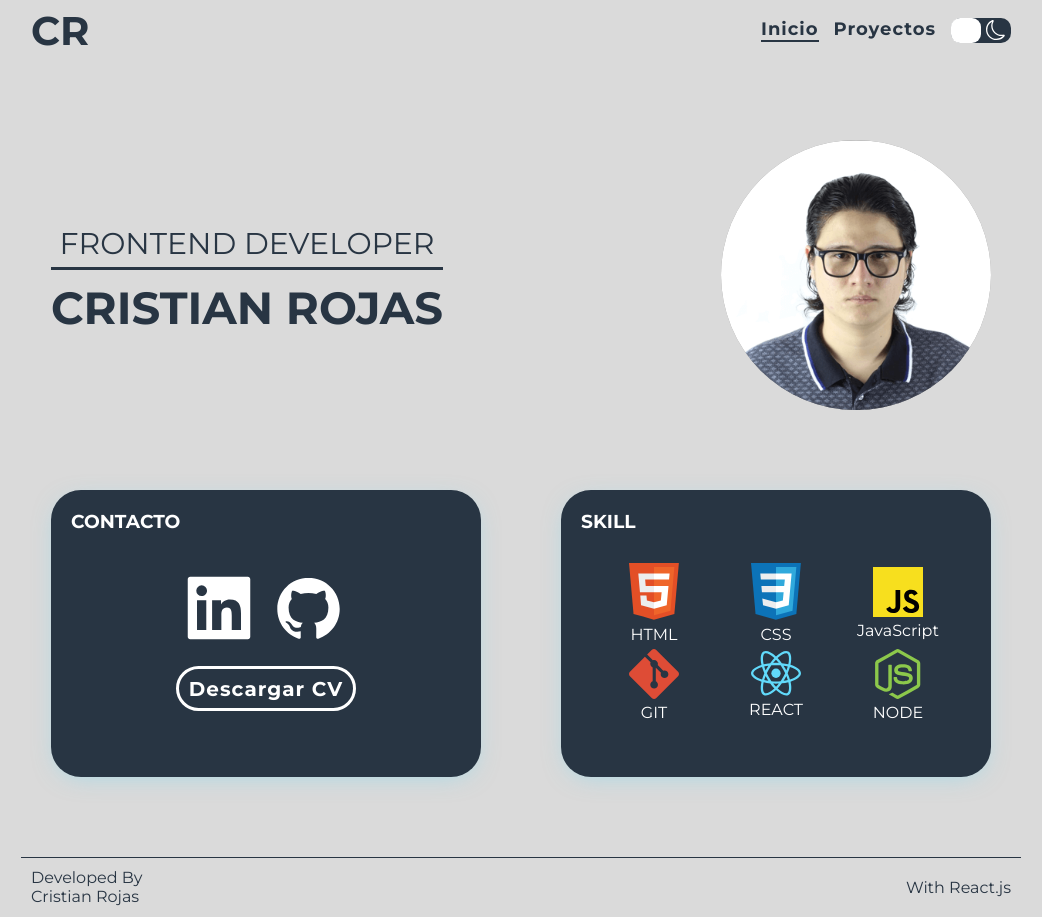
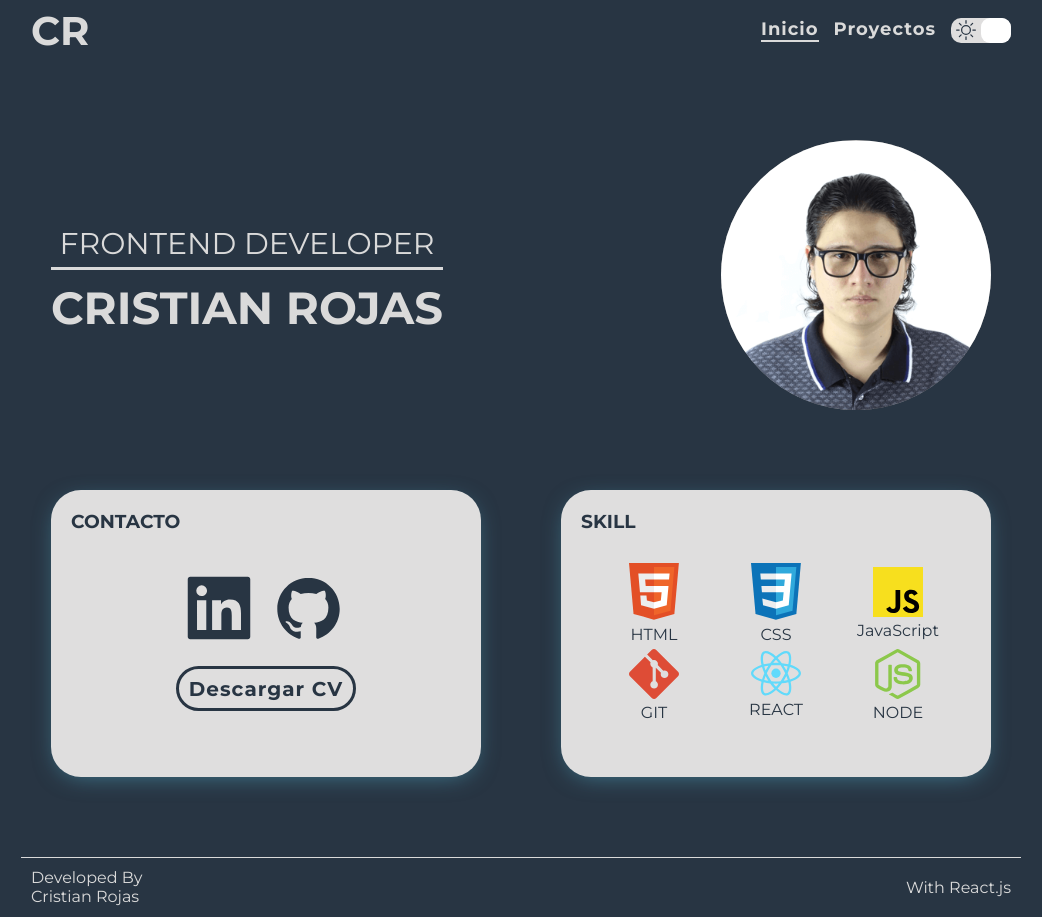
Before and after one commit to cristiandrc/cristiandrc.github.io, a React app: page / in a window 1280 px wide. Shown: the whole page, without its empty margins (119-1161 px from the left). Built offline with nearby package versions, Linux system fonts and the light colour scheme.

Commit message:
feat: add GTM

```diff
--- a/public/index.html
+++ b/public/index.html
@@ -1,29 +1,38 @@
 <!DOCTYPE html>
 <html lang="es">
+
 <head>
   <meta charset="UTF-8" />
   <meta http-equiv="X-UA-Compatible" content="IE=edge" />
   <meta name="viewport" content="width=device-width, initial-scale=1.0" />
   <meta name="author" content="Cristian Rojas" />
-    <meta
-      name="description"
-      content="Cristian Rojas FrontEnd Developer | React | JavaScript | Git | Node"
-    />
-    <meta
-      name="keywords"
-      content="Cristian rojas Developer, Cristian Rojas Desarrollador, Cristian Rojas Desarrollador web, Cristian rojas FrontEnd, Cristian rojas FrontEnd Developer, React, JavaScript, Developer, Desarrollador, FrontEnd, web"
-    />
+  <meta name="description" content="Cristian Rojas FrontEnd Developer | React | JavaScript | Git | Node" />
+  <meta name="keywords"
+    content="Cristian rojas Developer, Cristian Rojas Desarrollador, Cristian Rojas Desarrollador web, Cristian rojas FrontEnd, Cristian rojas FrontEnd Developer, React, JavaScript, Developer, Desarrollador, FrontEnd, web" />
   <meta name="robots" content="index" />
   <link rel="icon" href="favicon.ico" />
   <link rel="preconnect" href="https://fonts.googleapis.com" />
   <link rel="preconnect" href="https://fonts.gstatic.com" crossorigin />
-    <link
-      href="https://fonts.googleapis.com/css2?family=Montserrat:wght@400;700&display=swap"
-      rel="stylesheet"
-    />
+  <link href="https://fonts.googleapis.com/css2?family=Montserrat:wght@400;700&display=swap" rel="stylesheet" />
+  <!-- Google Tag Manager -->
+  <script>(function (w, d, s, l, i) {
+      w[l] = w[l] || []; w[l].push({
+        'gtm.start':
+          new Date().getTime(), event: 'gtm.js'
+      }); var f = d.getElementsByTagName(s)[0],
+        j = d.createElement(s), dl = l != 'dataLayer' ? '&l=' + l : ''; j.async = true; j.src =
+          'https://www.googletagmanager.com/gtm.js?id=' + i + dl; f.parentNode.insertBefore(j, f);
+    })(window, document, 'script', 'dataLayer', 'GTM-56ZQ33K');</script>
+  <!-- End Google Tag Manager -->
   <title>Cristian Rojas</title>
 </head>
+
 <body>
+  <!-- Google Tag Manager (noscript) -->
+  <noscript><iframe src="https://www.googletagmanager.com/ns.html?id=GTM-56ZQ33K" height="0" width="0"
+      style="display:none;visibility:hidden"></iframe></noscript>
+  <!-- End Google Tag Manager (noscript) -->
   <div id="app"></div>
 </body>
+
 </html>
--- a/src/routes/App.jsx
+++ b/src/routes/App.jsx
@@ -10,7 +10,7 @@ import { Project } from "../containers/Project";
 import { NotFound } from "../containers/NotFound";
 
 const App = () => {
-  const [darkMode, setDarkMode] = useLocalStorage("DarkMode", false);
+  const [darkMode, setDarkMode] = useLocalStorage("DarkMode", true);
   return (
     <BrowserRouter>
       <ThemeProvider theme={darkMode ? ThemeDark : ThemeLight}>
```
Lines whose indentation alone changed are shown as unchanged.
